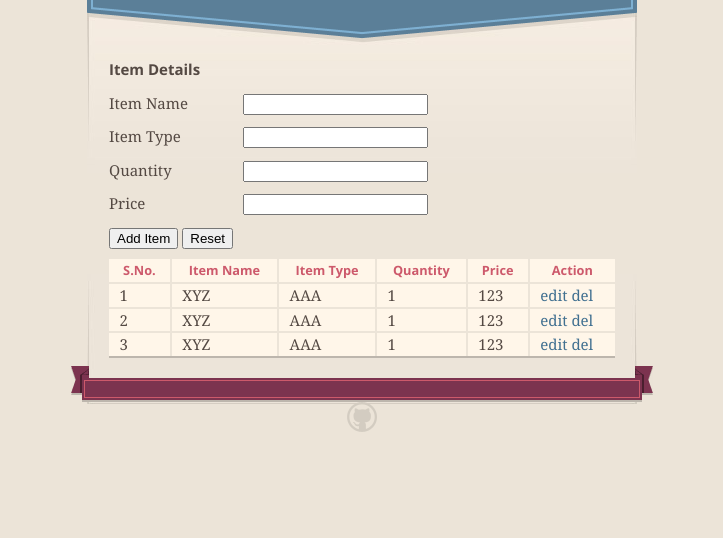
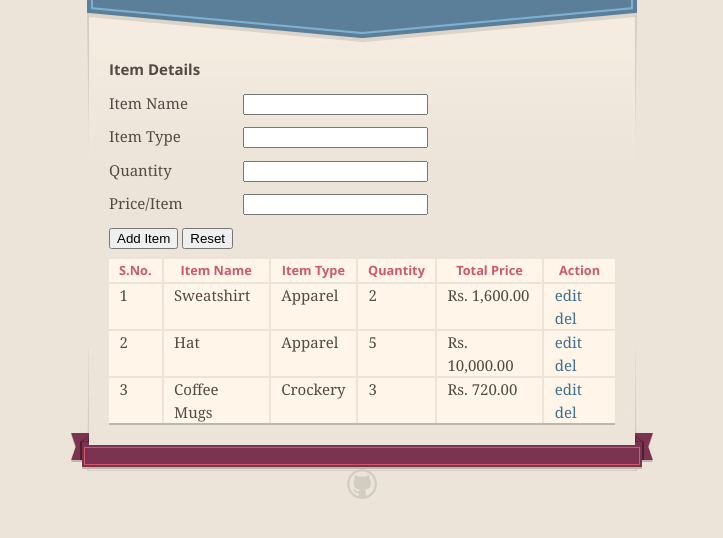
Before and after one commit to amitpandita/angulardemofirst, a plain HTML site: page index.html in a window 1280 px wide. Shown: the part 172-710 px from the top of the page, without its empty margins (278-1001 px from the left). Drawn offline with nearby package versions, Linux system fonts and the light colour scheme.

Commit message:
Modified Data

```diff
--- a/index.html
+++ b/index.html
@@ -52,7 +52,7 @@
                     <input type="text" ng-model="item.qnt" value="{{item.qnt}}" />
                 </p>
                 <p>
-                    <label>Price</label>
+                    <label>Price/Item</label>
                     <input type="text" ng-model="item.price" value="{{item.price}}" />
                 </p>
                 <p>
@@ -68,7 +68,7 @@
                         <th>Item Name</th>
                         <th>Item Type</th>
                         <th>Quantity</th>
-                        <th>Price</th>
+                        <th>Total Price</th>
                         <th>Action</th>
                     </tr>
                 </thead>
@@ -78,7 +78,7 @@
                         <td>{{ it.name }}</td>
                         <td>{{ it.type }}</td>
                         <td>{{ it.qnt }}</td>
-                        <td>{{ it.price }}</td>
+                        <td>{{it.qnt*it.price| currency:"Rs. "}}</td>
                         <td>
                             <a href="javascript:void(0);" ng-click="editItem($index);">edit</a>
                             <a href="javascript:void(0);" ng-click="delItem($index);">del</a>
--- a/javascripts/script.js
+++ b/javascripts/script.js
@@ -9,22 +9,22 @@ cartApp.controller("ItemController",function($scope) {
     $scope.item = itemDetails;
     $scope.items = [
         {
-            name: "XYZ",
-            type: "AAA",
-            qnt: 1,
-            price: 123
+            name: "Sweatshirt",
+            type: "Apparel",
+            qnt: 2,
+            price: 800
         },
         {
-            name: "XYZ",
-            type: "AAA",
-            qnt: 1,
-            price: 123
+            name: "Hat",
+            type: "Apparel",
+            qnt: 5,
+            price: 2000
         },
         {
-            name: "XYZ",
-            type: "AAA",
-            qnt: 1,
-            price: 123
+            name: "Coffee Mugs",
+            type: "Crockery",
+            qnt: 3,
+            price: 240
         }
     ];
     $scope.index = -1;
```
